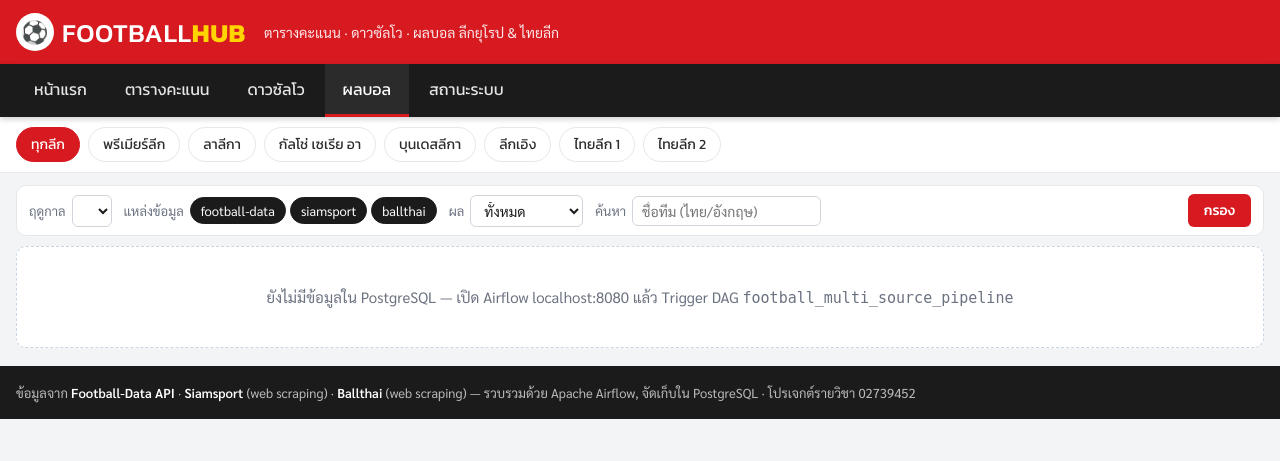
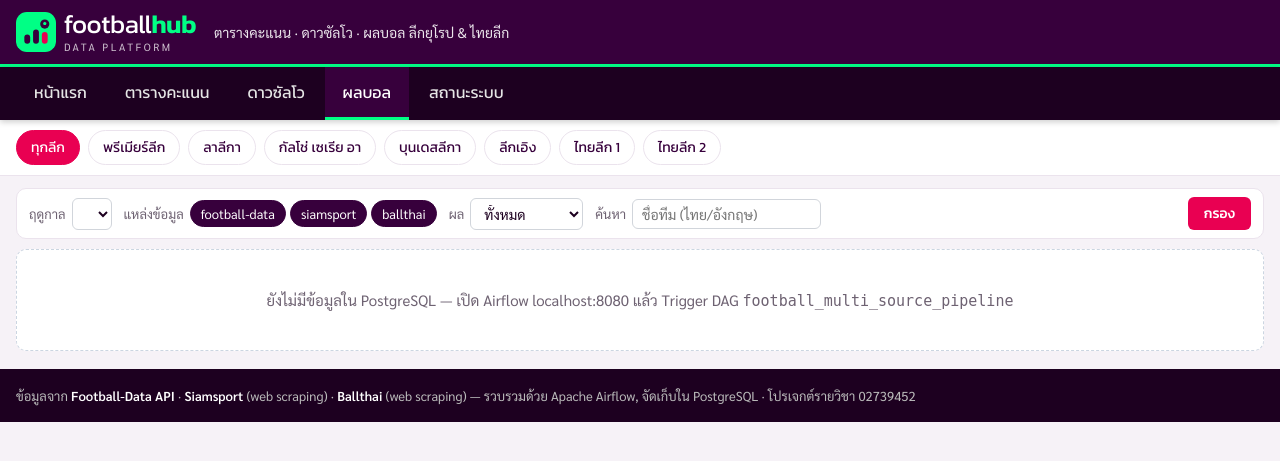
Before and after one commit to nanthapat3751/02739452-14-6621653751, a Flask app: page /matches in a window 1280 px wide. Shown: the top 461 px of the page. Run offline with Flask 3, Linux system fonts and the light colour scheme; data that the repository does not hold is empty; some libraries are stand-ins or nearby versions.

Commit message:
Dashboard: Royal purple theme, new data-ball logo and favicon
Co-Authored-By: Claude Opus 5.5 <noreply@anthropic.com>

```diff
--- a/docs/summary.html
+++ b/docs/summary.html
@@ -54,7 +54,7 @@
   • <b>ตรวจคุณภาพแล้วแตกเส้นทาง:</b> <code>quality_check</code> (BranchPythonOperator) ตรวจว่าแข่ง = ชนะ+เสมอ+แพ้, ผลต่างประตูถูกต้อง, ไม่มีค่าติดลบ, แต้ม ≤ 3×แข่ง, สกอร์ไม่ว่าง และรวม ≥ 100 แถว ถ้าผ่านไป <code>dq_passed</code> ถ้าไม่ผ่านไป <code>quarantine_bad_rows</code> ซึ่งย้ายแถวเสียไปตาราง <code>dq_quarantine</code> แล้ว publish เฉพาะแถวที่ผ่าน</td><td class="ok">ผ่าน</td></tr>
   <tr><td>โบนัส</td><td>ทำทั้งสองอย่าง: <b>Dynamic Task Mapping</b> (<code>extract.expand(league_code=[5 ลีก])</code>) และ<b>หน้าสถานะ pipeline</b> บนเว็บ (/pipeline)</td><td class="ok">ผ่าน</td></tr>
 </table>
-<p><b>Stack:</b> Docker Compose · Airflow 2.10.4 (LocalExecutor) · PostgreSQL 16 แยกฐาน metadata กับฐานข้อมูลฟุตบอล · เว็บ Flask + Chart.js ที่ query PostgreSQL โดยตรง เลย์เอาต์แบบ Bento หน้าเดียวจบ มี pagination (5 หน้า: หน้าแรก/ตารางคะแนน/ดาวซัลโว/ผลบอล/สถานะระบบ) · ข้อมูลรวม <b>__ROWS__</b> รายการ</p>
+<p><b>Stack:</b> Docker Compose · Airflow 2.10.4 (LocalExecutor) · PostgreSQL 16 แยกฐาน metadata กับฐานข้อมูลฟุตบอล · เว็บ Flask + Chart.js ที่ query PostgreSQL โดยตรง ธีม Royal purple เลย์เอาต์แบบ Bento หน้าเดียวจบ มี pagination (5 หน้า: หน้าแรก/ตารางคะแนน/ดาวซัลโว/ผลบอล/สถานะระบบ) · ข้อมูลรวม <b>__ROWS__</b> รายการ</p>
 
 <figure><img src="img/airflow_graph.png"><figcaption>ภาพที่ 1 Graph view: 3 TaskGroup ขนานกัน → merge_dedup → quality_check (branch) → publish → record_run</figcaption></figure>
 <div class="two">
--- a/web/static/style.css
+++ b/web/static/style.css
@@ -1,6 +1,8 @@
 :root {
-  --red: #d71920; --red-dark: #a8121a; --ink: #1b1b1b; --ink-2: #2b2b2b;
-  --bg: #f3f4f6; --card: #ffffff; --line: #e6e7ea; --muted: #6b7280;
+  /* Royal purple: ม่วงเข้ม + ชมพู (accent) + เขียวนีออน (highlight) */
+  --red: #e90052; --red-dark: #c40046; --ink: #1d0020; --ink-2: #37003c;
+  --purple: #37003c; --neon: #00ff85;
+  --bg: #f6f2f7; --card: #ffffff; --line: #ebe3ed; --muted: #6e6272;
   --green: #0a8f3c; --amber: #d98e04; --blue: #1f6feb;
 }
 * { box-sizing: border-box; }
@@ -13,11 +15,12 @@ h1, h2, h3, .brand, .mainnav, .leaguebar, .kpi-value, .card-head, .day-head, th
 .small { font-size: 11.5px; }
 
 /* ---------- header (แถบแดงแบบ Siamsport) ---------- */
-.topbar { background: var(--red); color: #fff; }
+.topbar { background: var(--purple); color: #fff; border-bottom: 3px solid var(--neon); }
 .topbar-inner { display: flex; align-items: center; gap: 18px; height: 64px; }
 .brand { display: flex; align-items: center; gap: 8px; font-size: 26px; letter-spacing: .5px; }
-.brand-ball { background: #fff; border-radius: 50%; width: 38px; height: 38px; display: grid; place-items: center; font-size: 22px; }
-.brand-text { font-weight: 500; } .brand-text b { font-weight: 700; color: #ffd400; }
+.brand-mark { width: 40px; height: 40px; display: block; }
+.brand-text { font-weight: 400; letter-spacing: -.5px; line-height: 1; } .brand-text b { font-weight: 600; color: var(--neon); }
+.brand-text small { display: block; font: 400 10.5px 'Sarabun'; letter-spacing: 2.5px; text-transform: uppercase; opacity: .75; margin-top: 3px; }
 .tagline { opacity: .9; font-size: 14px; flex: 1; }
 .run-chip { background: rgba(0,0,0,.25); padding: 6px 12px; border-radius: 99px; font-size: 13px; display: flex; align-items: center; gap: 6px; white-space: nowrap; }
 .run-chip i { width: 9px; height: 9px; border-radius: 50%; background: #22c55e; display: inline-block; }
@@ -195,3 +198,20 @@ main.wrap { padding-top: 12px; padding-bottom: 18px; }
   .match { grid-template-columns: 1fr 56px 1fr; }
   .filterbar .srcs { flex-wrap: wrap; }
 }
+
+/* ---------- Royal purple overrides ---------- */
+.mainnav a.active { border-bottom-color: var(--neon); }
+.run-chip { background: rgba(255,255,255,.12); }
+.run-chip i { background: var(--neon); }
+.chip input:checked + span { background: var(--purple); border-color: var(--purple); }
+.mini-tabs a.on, .leaguebar a.active, .pager-links a.on { background: var(--red); border-color: var(--red); }
+.kpi { border-top-color: var(--red); }
+.score { background: var(--purple); }
+.scorer-list .rank { background: var(--purple); }
+.scorer-list li:first-child .rank { background: var(--red); }
+.tbl tbody tr:hover { background: #fbf3f8; }
+.footer { background: var(--ink); }
+.crest { color: var(--purple); background: #f3ecf5; border-color: #e4d7e8; }
+.lg.top { background: var(--neon); }
+.tbl tr.top td.pos, .tbl tr.top td:first-child { box-shadow: inset 4px 0 0 var(--neon); }
+.src-siamsport { background: var(--red); } .src-ballthai { background: #0a8f3c; } .src-football-data { background: #3d5afe; }
--- a/web/templates/base.html
+++ b/web/templates/base.html
@@ -8,12 +8,13 @@
   <link rel="preconnect" href="https://fonts.gstatic.com" crossorigin>
   <link href="https://fonts.googleapis.com/css2?family=Kanit:wght@400;500;600;700&family=Sarabun:wght@400;600&display=swap" rel="stylesheet">
   <link rel="stylesheet" href="{{ url_for('static', filename='style.css') }}">
+  <link rel="icon" type="image/svg+xml" href="{{ url_for('static', filename='logo.svg') }}">
   <script src="https://cdnjs.cloudflare.com/ajax/libs/Chart.js/4.4.1/chart.umd.min.js"></script>
 </head>
 <body>
 <header class="topbar">
   <div class="wrap topbar-inner">
-    <a class="brand" href="/"><span class="brand-ball">⚽</span><span class="brand-text">FOOTBALL<b>HUB</b></span></a>
+    <a class="brand" href="/"><img class="brand-mark" src="{{ url_for('static', filename='logo.svg') }}" alt=""><span class="brand-text">football<b>hub</b><small>data platform</small></span></a>
     <span class="tagline">ตารางคะแนน · ดาวซัลโว · ผลบอล ลีกยุโรป & ไทยลีก</span>
     {% if last_run %}
     <a class="run-chip {{ last_run.status }}" href="/pipeline" title="สถานะ pipeline ล่าสุด">
@@ -76,7 +77,7 @@
 <script>
   Chart.defaults.font.family = "'Sarabun', sans-serif";
   Chart.defaults.color = '#444';
-  const RED = '#d71920', DARK = '#1b1b1b', GREY = '#9aa0a6';
+  const RED = '#e90052', DARK = '#37003c', GREY = '#b9a9bd';
 </script>
 {% block scripts %}{% endblock %}
 </body>
```
Also changed, not shown: web/static/logo.svg (added), 7 other files.
